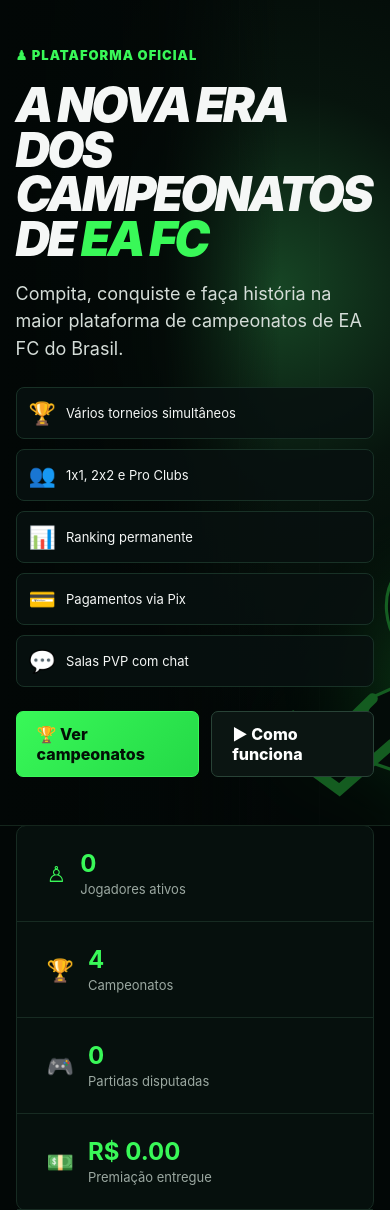
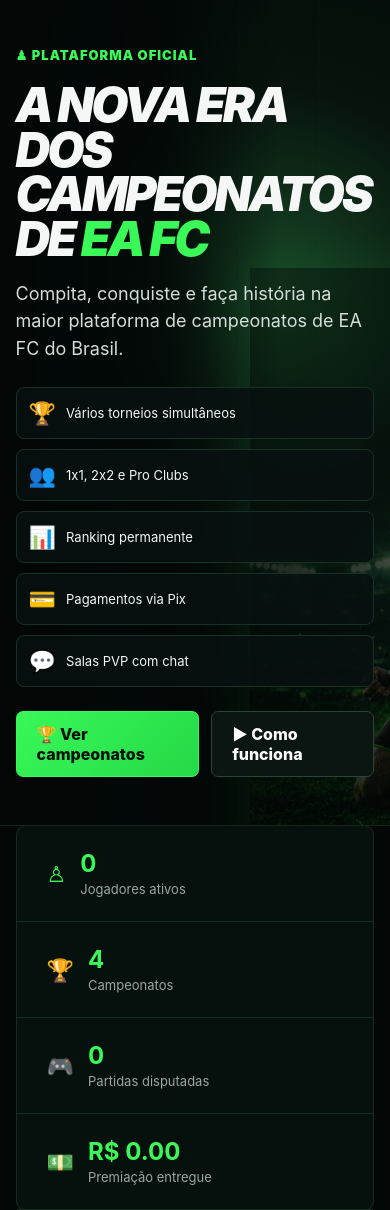
Before and after one commit to alex216br-dotcom/FC26Arena-Web, a FastAPI app: page / in a window 390 px wide. Shown: the part 73-1283 px from the top of the page. Run offline with FastAPI, Linux system fonts and the light colour scheme; some libraries are stand-ins or nearby versions.

Commit message:
Add files via upload

```diff
--- a/app/static/style.css
+++ b/app/static/style.css
@@ -37,3 +37,21 @@
 .table-input,.table-select{width:150px;background:#07110e;color:#fff;border:1px solid #30483c;border-radius:6px;padding:8px}.score-inputs{display:flex;align-items:center;gap:5px}.score-inputs input{width:54px;background:#07110e;color:#fff;border:1px solid #30483c;border-radius:6px;padding:8px}
 .admin-filter{display:grid;grid-template-columns:1fr 210px auto;gap:10px}.admin-dialog{width:min(620px,92vw);max-height:90vh;overflow:auto;background:#07110e;color:#fff;border:1px solid #2a713a;border-radius:12px;padding:25px;box-shadow:0 30px 100px #000}.admin-dialog::backdrop{background:#000c}.dialog-close{position:absolute;right:14px;top:10px;background:transparent;border:0;color:#fff;font-size:28px;cursor:pointer}.admin-check{display:block;margin:15px 0}
 @media(max-width:1200px){.admin-kpis{grid-template-columns:repeat(3,1fr)}}@media(max-width:900px){.admin-shell{grid-template-columns:1fr}.admin-sidebar{position:static;height:auto}.admin-sidebar nav{grid-template-columns:repeat(3,1fr)}.admin-main{padding:22px}.admin-two-columns{grid-template-columns:1fr}.admin-kpis{grid-template-columns:repeat(2,1fr)}}@media(max-width:620px){.admin-sidebar nav{grid-template-columns:1fr 1fr}.admin-header,.draw-card{display:block}.admin-header .btn,.draw-card .admin-actions{margin-top:14px}.admin-kpis{grid-template-columns:1fr}.admin-form-grid{grid-template-columns:1fr}.span-2{grid-column:auto}.admin-filter{grid-template-columns:1fr}.admin-main{padding:16px}}
+
+
+/* Hero image update */
+.hero-art{display:flex;align-items:flex-end;justify-content:center}
+.hero-player{
+  width:min(62%,780px);
+  max-width:100%;
+  height:auto;
+  object-fit:contain;
+  filter: drop-shadow(0 0 28px rgba(57,255,106,.25));
+}
+@media (max-width: 1000px){
+  .hero-art{justify-content:center}
+  .hero-player{width:min(88%,560px)}
+}
+@media (max-width: 640px){
+  .hero-player{width:min(96%,420px)}
+}
--- a/app/templates/home.html
+++ b/app/templates/home.html
@@ -1,7 +1,7 @@
 {% extends "base.html" %}{% block content %}
 <section class="hero"><div class="container hero-grid"><div class="hero-copy"><div class="eyebrow">♟ PLATAFORMA OFICIAL</div><h1>A NOVA ERA DOS CAMPEONATOS DE <span>EA FC</span></h1><p>Compita, conquiste e faça história na maior plataforma de campeonatos de EA FC do Brasil.</p>
 <div class="feature-strip"><div class="feature-pill"><span class="feature-icon">🏆</span>Vários torneios simultâneos</div><div class="feature-pill"><span class="feature-icon">👥</span>1x1, 2x2 e Pro Clubs</div><div class="feature-pill"><span class="feature-icon">📊</span>Ranking permanente</div><div class="feature-pill"><span class="feature-icon">💳</span>Pagamentos via Pix</div><div class="feature-pill"><span class="feature-icon">💬</span>Salas PVP com chat</div></div>
-<div class="hero-buttons"><a class="btn btn-primary" href="/campeonatos">🏆 Ver campeonatos</a><a class="btn" href="#beneficios">▶ Como funciona</a></div></div><img class="hero-player" src="/static/hero-player.svg" alt=""></div></section>
+<div class="hero-buttons"><a class="btn btn-primary" href="/campeonatos">🏆 Ver campeonatos</a><a class="btn" href="#beneficios">▶ Como funciona</a></div></div><img class="hero-player" src="/static/hero-player.png" alt=""></div></section>
 <div class="container"><div class="stats"><div class="stat"><div class="feature-icon">♙</div><div><strong>{{ users_count }}</strong><span>Jogadores ativos</span></div></div><div class="stat"><div class="feature-icon">🏆</div><div><strong>{{ championships_count }}</strong><span>Campeonatos</span></div></div><div class="stat"><div class="feature-icon">🎮</div><div><strong>{{ matches_count }}</strong><span>Partidas disputadas</span></div></div><div class="stat"><div class="feature-icon">💵</div><div><strong>R$ {{ '%.2f'|format(prize_total) }}</strong><span>Premiação entregue</span></div></div></div></div>
 <section class="container section"><div class="section-title"><h2>🏆 Campeonatos em destaque</h2><a class="link-green" href="/campeonatos">Ver todos →</a></div><div class="cards">{% for t in tournaments[:4] %}<a class="tournament-card" href="/campeonato/{{ t.slug }}"><div class="card-cover theme-{{ t.color_theme }}"><span class="mode-tag">{{ t.mode }}</span>{{ t.name }}</div><div class="card-body"><h3>{{ t.name }}</h3><div class="card-meta">🏅 {{ 'Nova geração' if t.generation=='nova' else 'Antiga geração' }}<br>👥 {{ t.max_entries }} vagas<br>💰 R$ {{ '%.2f'|format(t.prize) }}</div><span class="open-tag">◆ Inscrições {{ 'abertas' if t.status=='open' else t.status }}</span></div></a>{% endfor %}</div></section>
 <section id="beneficios" class="container section"><div class="benefits"><div class="benefit"><div class="ico">📊</div><div><h3>Ranking permanente</h3><p>Suba no ranking e mostre que você é o melhor.</p></div></div><div class="benefit"><div class="ico">🏅</div><div><h3>Conquistas</h3><p>Ganhe medalhas e desbloqueie conquistas.</p></div></div><div class="benefit"><div class="ico">💬</div><div><h3>Salas PVP</h3><p>Chat exclusivo com seu adversário.</p></div></div><div class="benefit"><div class="ico">🖼️</div><div><h3>Provas e disputas</h3><p>Envie prints e vídeos das partidas.</p></div></div><div class="benefit"><div class="ico">💳</div><div><h3>Pagamentos seguros</h3><p>Inscrições via Pix com confirmação.</p></div></div><div class="benefit"><div class="ico">🔔</div><div><h3>Notificações</h3><p>Receba avisos pelo site, e-mail, Telegram ou WhatsApp.</p></div></div><div class="benefit"><div class="ico">👥</div><div><h3>Times</h3><p>Crie duplas e clubes com código de convite.</p></div></div><div class="benefit"><div class="ico">🛡️</div><div><h3>Administração</h3><p>Auditoria, denúncias e gestão completa.</p></div></div></div></section>
```
Also changed, not shown: app/static/hero-player.png (added).
